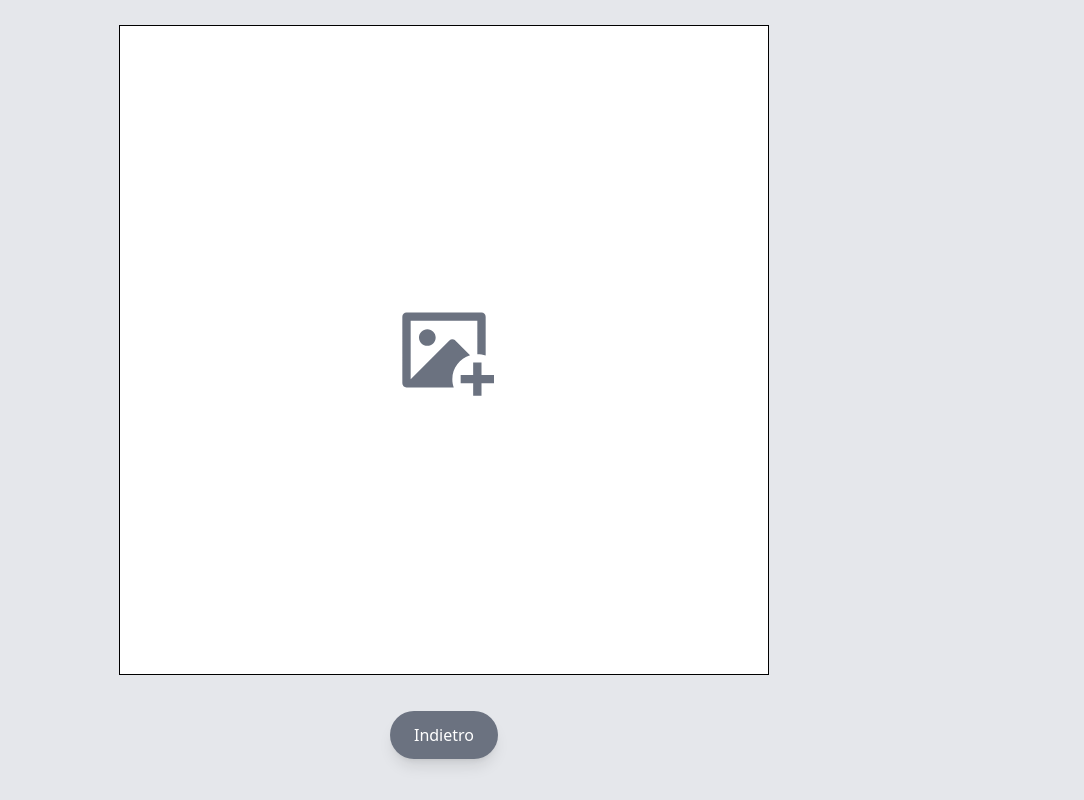
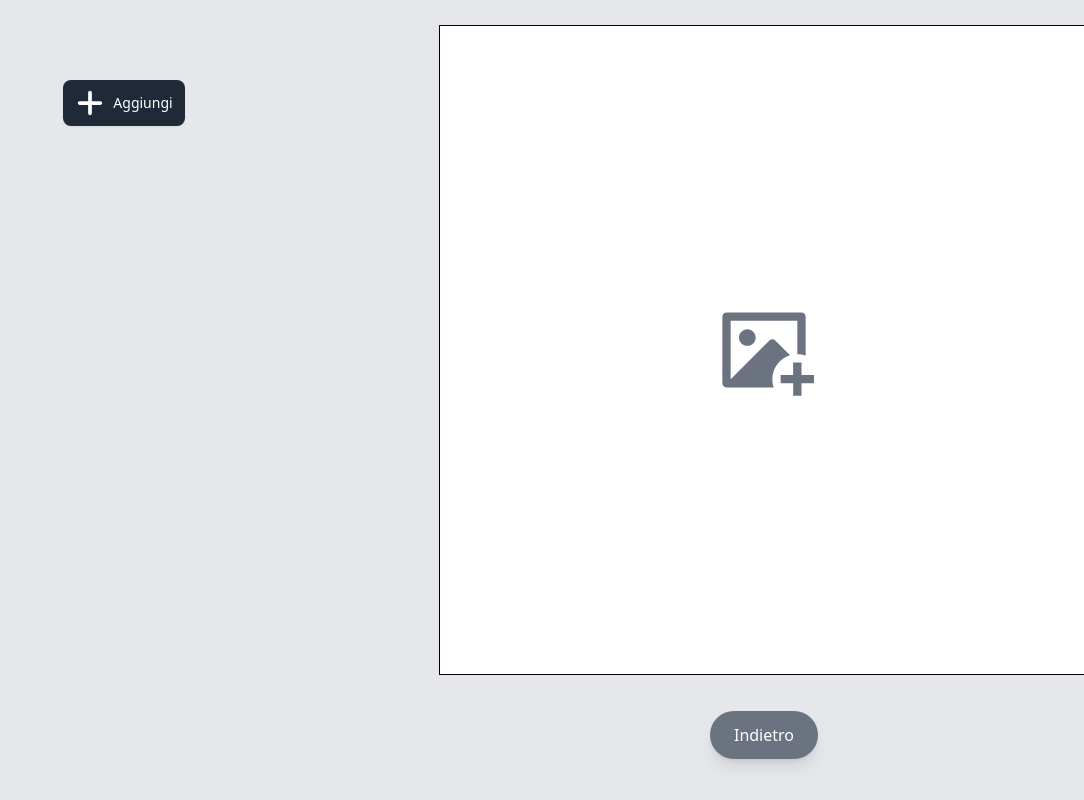
Before and after one commit to PiEr110/photo-print, a React (Vite) app: page /preview/1/1 in a window 1280 px wide. Shown: the whole page, without its empty margins (196-1280 px from the left). Built offline with nearby package versions, Linux system fonts and the light colour scheme.

Commit message:
Added sidebar

```diff
--- /dev/null
+++ b/src/Components/MenuPreview.tsx
@@ -0,0 +1,91 @@
+import React, { useState } from "react";
+import { CiSettings } from "react-icons/ci";
+import { FaPlus } from "react-icons/fa6";
+import { IoClose } from "react-icons/io5";
+import { MdOutlineFilterFrames, MdOutlinePhotoCamera } from "react-icons/md";
+import { PiFlowerTulipBold, PiPaintBucketBold } from "react-icons/pi";
+
+const MenuPreview = () => {
+  const [isOpen, setIsOpen] = useState<boolean>(false);
+  console.log("Menu aperto", isOpen);
+
+  const handleClickMenu = () => {
+    setIsOpen(!isOpen);
+  };
+  return (
+    <>
+      <div className="py-16 text-center">
+        {!isOpen ? (
+          <button
+            className="py-2 px-3 inline-flex justify-center items-center gap-x-2 text-start bg-gray-800 text-white text-sm font-medium rounded-lg shadow-sm align-middle hover:bg-gray-950 focus:outline-none focus:bg-gray-900"
+            onClick={handleClickMenu}
+          >
+            <FaPlus size={30} />
+            Aggiungi
+          </button>
+        ) : (
+          <button
+            className="py-2 px-3 inline-flex justify-center items-center gap-x-2 text-start bg-gray-800 text-white text-sm font-medium rounded-lg shadow-sm align-middle hover:bg-gray-950 focus:outline-none focus:bg-gray-900"
+            onClick={handleClickMenu}
+          >
+            <IoClose size={30} />
+            Chiudi
+          </button>
+        )}
+
+        {isOpen && (
+          <div className="-translate-x-full transition-all duration-300 transform hidden fixed top-0 start-0 bottom-0 z-[60] w-64 bg-white border-e border-gray-200 pt-7 pb-10 overflow-y-auto lg:block lg:translate-x-0 lg:end-auto lg:bottom-0 m-3 rounded-lg shadow ">
+            <div className="px-6">
+              <a
+                href="#"
+                className="flex-none font-semibold text-xl text-black focus:outline-none focus:opacity-80"
+              >
+                Stampa foto
+              </a>
+            </div>
+            <nav className="p-6 w-full flex flex-col flex-wrap">
+              <ul className="space-y-3">
+                <li>
+                  <a className="flex items-center gap-x-3.5 py-2 px-2.5 bg-gray-100 text-sm text-gray-700 rounded-lg hover:bg-gray-200 cursor-pointer">
+                    <MdOutlinePhotoCamera size={20} />
+                    Foto
+                  </a>
+                </li>
+
+                <li>
+                  <a className="flex items-center gap-x-3.5 py-2 px-2.5 bg-gray-100 text-sm text-gray-700 rounded-lg hover:bg-gray-200 cursor-pointer">
+                    <MdOutlineFilterFrames size={20} />
+                    Cornici
+                  </a>
+                </li>
+
+                <li>
+                  <a className="flex items-center gap-x-3.5 py-2 px-2.5 bg-gray-100 text-sm text-gray-700 rounded-lg hover:bg-gray-200 cursor-pointer">
+                    <PiPaintBucketBold size={20} />
+                    Sfondo
+                  </a>
+                </li>
+
+                <li>
+                  <a className="flex items-center gap-x-3.5 py-2 px-2.5 bg-gray-100 text-sm text-gray-700 rounded-lg hover:bg-gray-200 cursor-pointer">
+                    <PiFlowerTulipBold size={20} />
+                    Sticker
+                  </a>
+                </li>
+
+                <li>
+                  <a className="flex items-center gap-x-3.5 py-2 px-2.5 bg-gray-100 text-sm text-gray-700 rounded-lg hover:bg-gray-200 cursor-pointer">
+                    <CiSettings size={20} />
+                    Impostazioni
+                  </a>
+                </li>
+              </ul>
+            </nav>
+          </div>
+        )}
+      </div>
+    </>
+  );
+};
+
+export default MenuPreview;
--- a/src/Components/PrintPreview.tsx
+++ b/src/Components/PrintPreview.tsx
@@ -1,4 +1,3 @@
-// src/components/PrintPreview.tsx
 import React, {
   useState,
   useRef,
@@ -10,6 +9,7 @@ import { useParams, useNavigate } from "react-router-dom";
 import Cropper from "react-easy-crop";
 import { getCroppedImg, CroppedAreaPixels } from "./cropImage";
 import { RiImageAddFill } from "react-icons/ri";
+import MenuPreview from "./MenuPreview";
 
 interface RouteParams {
   width: string;
@@ -148,7 +148,13 @@ const PrintPreview: React.FC = () => {
 
   return (
     <>
-      <div className="flex flex-col items-center justify-center bg-gray-200 min-h-screen p-4">
+      <div className="flex flex-row min-h-screen">
+        {/* Menu */}
+        <div className="w-1/2 p-4 bg-gray-200">
+          <MenuPreview />
+        </div>
+
+        <div className="flex flex-col items-center justify-center bg-gray-200 w-1/2 p-4">
           {/* Preview della foto */}
           <div
             className="flex items-center justify-center bg-white border border-black relative"
@@ -184,7 +190,6 @@ const PrintPreview: React.FC = () => {
               style={{ display: "none" }}
             />
           </div>
-
           {/* Pulasanti ordina e indietro */}
           <div className="flex justify-between p-4 space-x-8">
             <button
@@ -203,12 +208,13 @@ const PrintPreview: React.FC = () => {
             )}
           </div>
         </div>
-
         {/* Cropper Modal */}
         {showCropper && (
           <div className="fixed inset-0 bg-black bg-opacity-50 flex items-center justify-center z-50">
             <div className="bg-white rounded-lg p-4 w-11/12 md:w-2/3 lg:w-1/2">
-            <h2 className="text-xl font-semibold mb-4">Ritaglia l'Immagine</h2>
+              <h2 className="text-xl font-semibold mb-4">
+                Ritaglia l'Immagine
+              </h2>
               <div className="relative w-full h-64 bg-gray-300">
                 {image && (
                   <Cropper
@@ -252,7 +258,6 @@ const PrintPreview: React.FC = () => {
             </div>
           </div>
         )}
-
         {/* Context menu */}
         {contextMenuVisible && contexMenuPosition && (
           <div
@@ -276,7 +281,6 @@ const PrintPreview: React.FC = () => {
             </ul>
           </div>
         )}
-
         {/* Message Modal */}
         {message && (
           <div className="fixed inset-0 bg-black bg-opacity-50 flex items-center justify-center z-50">
@@ -296,6 +300,7 @@ const PrintPreview: React.FC = () => {
             </div>
           </div>
         )}
+      </div>
     </>
   );
 };
```
Also changed, not shown: src/App.tsx (+0 -24 lines). Lines whose indentation alone changed are shown as unchanged.
